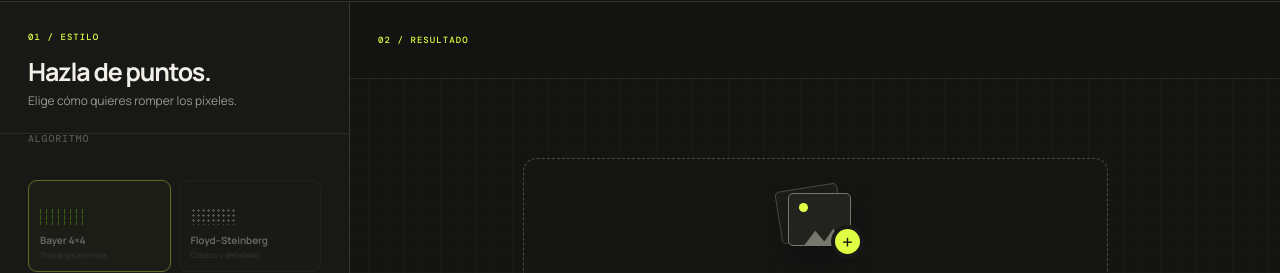
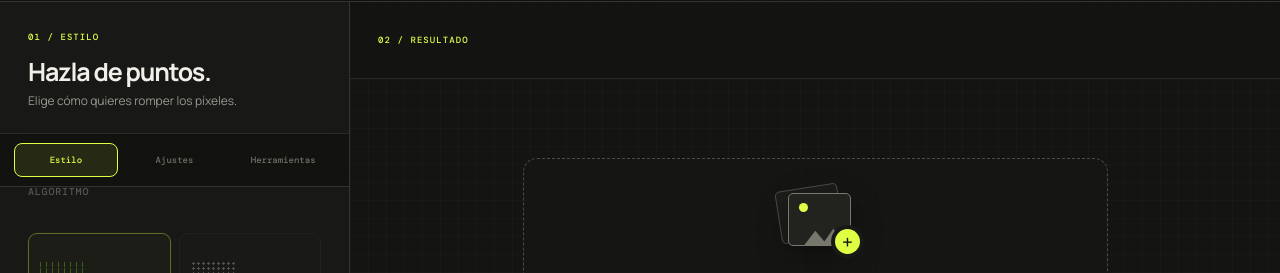
Before and after one commit to BladeMasterLOL/dither-lab, a website: page index.html in a window 1280 px wide. Shown: the part 66-339 px from the top of the page. Drawn offline with nearby package versions, Linux system fonts and the light colour scheme.

Commit message:
Improve desktop access to editor controls

```diff
--- a/app.js
+++ b/app.js
@@ -1264,6 +1264,9 @@ $$('[data-mobile-tab]').forEach((button) => {
       return;
     }
     setMobileControlTab(tab);
+    if (window.matchMedia("(min-width: 881px)").matches) {
+      $(`[data-control-group='${tab}']`)?.scrollIntoView({ behavior: "smooth", block: "start" });
+    }
   });
 });
 
--- a/index.html
+++ b/index.html
@@ -6,11 +6,11 @@
     <meta name="theme-color" content="#11110f" />
     <meta name="description" content="Convierte tus imágenes en arte con dithering directamente en tu navegador." />
     <title>Dither Lab — Dithering instantáneo</title>
-    <link rel="icon" href="assets/icon.svg" type="image/svg+xml" />
+    <link rel="icon" href="assets/icon.svg?v=1.4.0" type="image/svg+xml" />
     <link rel="preconnect" href="https://fonts.googleapis.com" />
     <link rel="preconnect" href="https://fonts.gstatic.com" crossorigin />
     <link href="https://fonts.googleapis.com/css2?family=DM+Mono:wght@400;500&family=Manrope:wght@400;500;600;700;800&display=swap" rel="stylesheet" />
-    <link rel="stylesheet" href="styles.css" />
+    <link rel="stylesheet" href="styles.css?v=1.4.0" />
   </head>
   <body>
     <header class="topbar">
@@ -37,7 +37,7 @@
           <p data-i18n="subheadline">Elige cómo quieres romper los píxeles.</p>
         </div>
 
-        <nav class="mobile-control-tabs" aria-label="Navegación del editor" data-i18n-aria-label="mobileEditorNav">
+        <nav class="editor-control-tabs" aria-label="Navegación del editor" data-i18n-aria-label="mobileEditorNav">
           <button type="button" data-mobile-tab="preview" data-i18n="mobilePreview">Vista</button>
           <button class="active" type="button" data-mobile-tab="style" data-i18n="mobileStyle">Estilo</button>
           <button type="button" data-mobile-tab="adjust" data-i18n="mobileAdjust">Ajustes</button>
@@ -318,6 +318,6 @@
     <input id="fileInput" type="file" accept="image/jpeg,image/png,image/webp" multiple hidden />
     <input id="cameraInput" type="file" accept="image/*" capture="environment" hidden />
     <div class="toast" id="toast" role="status" aria-live="polite"></div>
-    <script src="app.js"></script>
+    <script src="app.js?v=1.4.0"></script>
   </body>
 </html>
--- a/package.json
+++ b/package.json
@@ -1,6 +1,6 @@
 {
   "name": "dither-lab",
-  "version": "1.3.0",
+  "version": "1.4.0",
   "private": true,
   "packageManager": "pnpm@11.0.7",
   "description": "Editor web libre para convertir imágenes con dithering",
--- a/styles.css
+++ b/styles.css
@@ -139,10 +139,35 @@ button { color: inherit; }
 .eyebrow { display: block; color: var(--accent); font: 500 9px/1.2 "DM Mono", monospace; letter-spacing: .12em; }
 .panel-heading h1 { margin: 15px 0 7px; font-size: 25px; line-height: 1.08; letter-spacing: -.045em; }
 .panel-heading p { margin: 0; font-size: 12px; color: var(--muted); }
-.mobile-control-tabs, .mobile-controls-button { display: none; }
+.editor-control-tabs {
+  position: sticky;
+  z-index: 15;
+  top: 0;
+  display: grid;
+  grid-template-columns: repeat(3, 1fr);
+  gap: 5px;
+  padding: 9px 14px;
+  border-bottom: 1px solid var(--line);
+  background: rgba(18, 18, 16, .96);
+  backdrop-filter: blur(12px);
+}
+.editor-control-tabs button {
+  min-width: 0;
+  min-height: 34px;
+  padding: 0 6px;
+  border: 1px solid transparent;
+  border-radius: 8px;
+  background: transparent;
+  color: var(--dim);
+  font: 500 9px "DM Mono", monospace;
+  cursor: pointer;
+}
+.editor-control-tabs button:hover { color: var(--text); }
+.editor-control-tabs button.active { border-color: var(--accent); background: rgba(223,255,69,.1); color: var(--accent); }
+.editor-control-tabs [data-mobile-tab="preview"], .mobile-controls-button { display: none; }
 
 fieldset { min-inline-size: 0; }
-.control-section { margin: 0; padding: 22px 28px 25px; border: 0; border-bottom: 1px solid var(--line-soft); }
+.control-section { margin: 0; padding: 22px 28px 25px; scroll-margin-top: 54px; border: 0; border-bottom: 1px solid var(--line-soft); }
 .control-section:disabled { opacity: .36; }
 .control-section legend { width: 100%; margin-bottom: 14px; padding: 0; color: #c8c6bc; font: 500 10px/1 "DM Mono", monospace; letter-spacing: .08em; text-transform: uppercase; }
 
@@ -335,7 +360,7 @@ input[type="range"]::-moz-range-thumb { width: 9px; height: 9px; border-radius:
   .control-panel { order: 2; border-right: 0; border-top: 1px solid var(--line); overflow: visible; }
   .workspace { order: 1; min-height: calc(100svh - 68px); overflow: hidden; grid-template-rows: minmax(72px, auto) minmax(400px, 1fr) auto; }
   .panel-heading { display: none; }
-  .mobile-control-tabs {
+  .editor-control-tabs {
     position: sticky;
     z-index: 15;
     top: 0;
@@ -347,7 +372,7 @@ input[type="range"]::-moz-range-thumb { width: 9px; height: 9px; border-radius:
     background: rgba(18, 18, 16, .96);
     backdrop-filter: blur(12px);
   }
-  .mobile-control-tabs button {
+  .editor-control-tabs button {
     min-width: 0;
     min-height: 42px;
     padding: 0 5px;
@@ -358,7 +383,7 @@ input[type="range"]::-moz-range-thumb { width: 9px; height: 9px; border-radius:
     font: 500 9px "DM Mono", monospace;
     cursor: pointer;
   }
-  .mobile-control-tabs button.active { border-color: var(--accent); background: rgba(223,255,69,.1); color: var(--accent); }
+  .editor-control-tabs [data-mobile-tab="preview"] { display: block; }
   .mobile-controls-button { display: grid; place-items: center; width: 38px; height: 38px; flex: none; padding: 0; border: 1px solid var(--line); border-radius: 8px; background: #20201d; color: var(--accent); }
   .control-section { display: none; max-width: 680px; margin-inline: auto; width: 100%; }
   .control-section.mobile-active { display: block; }
```
